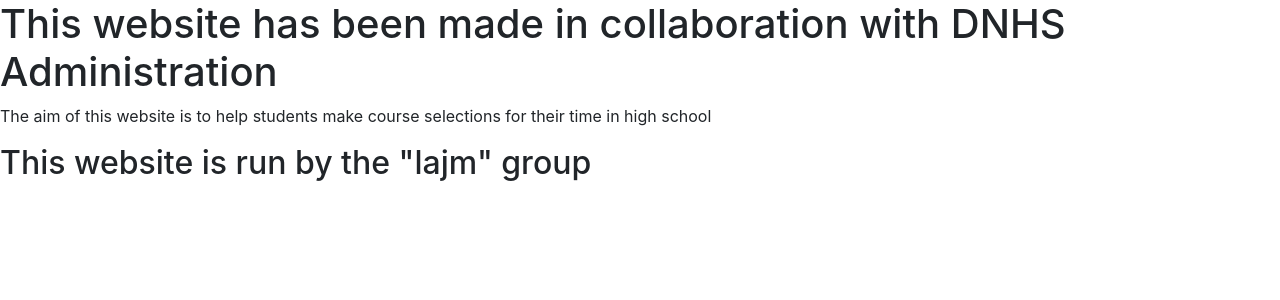
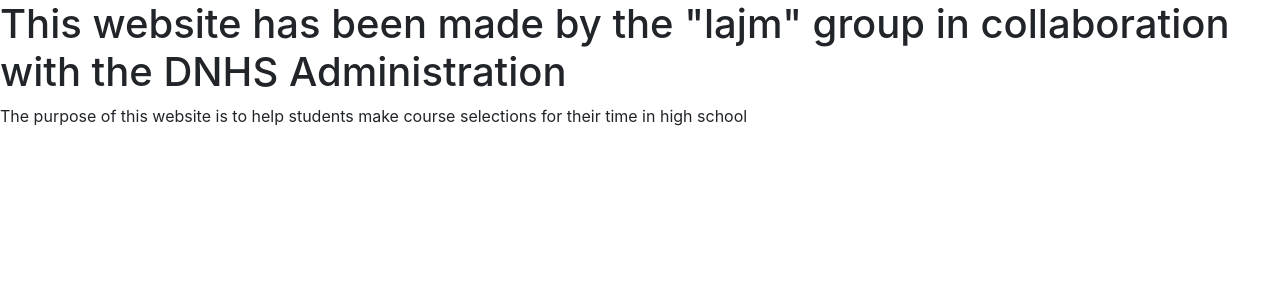
Before and after one commit to parkjessie/LAJ, a Flask app: page / in a window 1280 px wide. Shown: the part 80-380 px from the top of the page. Run offline with Flask 2, Linux system fonts and the light colour scheme; some libraries are stand-ins or nearby versions.

Commit message:
Minor changes w/renaming

```diff
--- a/crudy/app_crud.py
+++ b/crudy/app_crud.py
@@ -144,7 +144,6 @@ def delete():
 
 # Search Form
 @app_crud.route('/search/')
-#@login_required
 def search():
     """loads form to search Users data"""
     return render_template("search.html")
--- a/templates/index.html
+++ b/templates/index.html
@@ -8,8 +8,8 @@
 
 {% block body %}
 
-<h1>This website has been made in collaboration with DNHS Administration</h1>
-    <p>The aim of this website is to help students make course selections for their time in high school</p>
-<h2>This website is run by the "lajm" group</h2>
+<h1>This website has been made by the "lajm" group in collaboration with the DNHS Administration</h1>
+<p>The purpose of this website is to help students make course selections for their time in high school</p>
+
 
 {% endblock %}
--- a/templates/layouts/navbar.html
+++ b/templates/layouts/navbar.html
@@ -29,7 +29,7 @@
                             Resources
                         </a>
                         <ul class="dropdown-menu dropdown-menu-dark" aria-labelledby="navbarDarkDropdownMenuLink">
-                            <a class="nav-link" href={{ url_for('info') }}>More Info<span class="sr-only"></span></a>
+                            <a class="nav-link" href={{ url_for('info') }}>Official Info<span class="sr-only"></span></a>
                             <a class="nav-link" href={{ url_for('math') }}>Math Paths<span class="sr-only"></span></a>
                         </ul>
                     </li>
```
